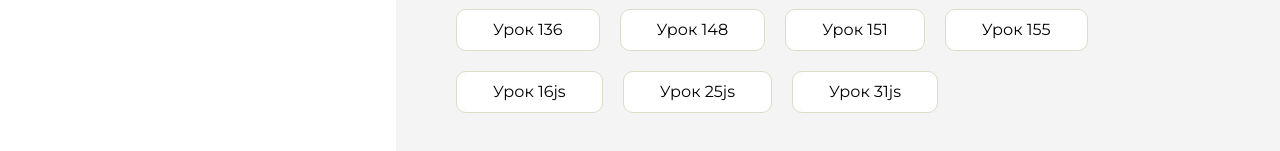
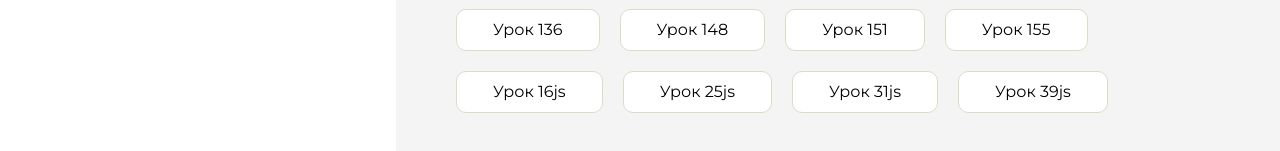
Before and after one commit to Kykylllka01/homework, a plain HTML site: page index.html in a window 1280 px wide. Shown: the part 477-628 px from the top of the page. Drawn offline with Linux system fonts and the light colour scheme.

Commit message:
lesson 39 new js

```diff
--- a/index.html
+++ b/index.html
@@ -164,6 +164,9 @@
                     <li class="content__list-item">
                         <a href="lesson31_newjs/index.html">Урок 31js</a>
                     </li>
+                    <li class="content__list-item">
+                        <a href="lesson39_newjs/index.html">Урок 39js</a>
+                    </li>
                 </ul>
             </div>
             <div class="content__block hidden" id="diplomBlock">
```
